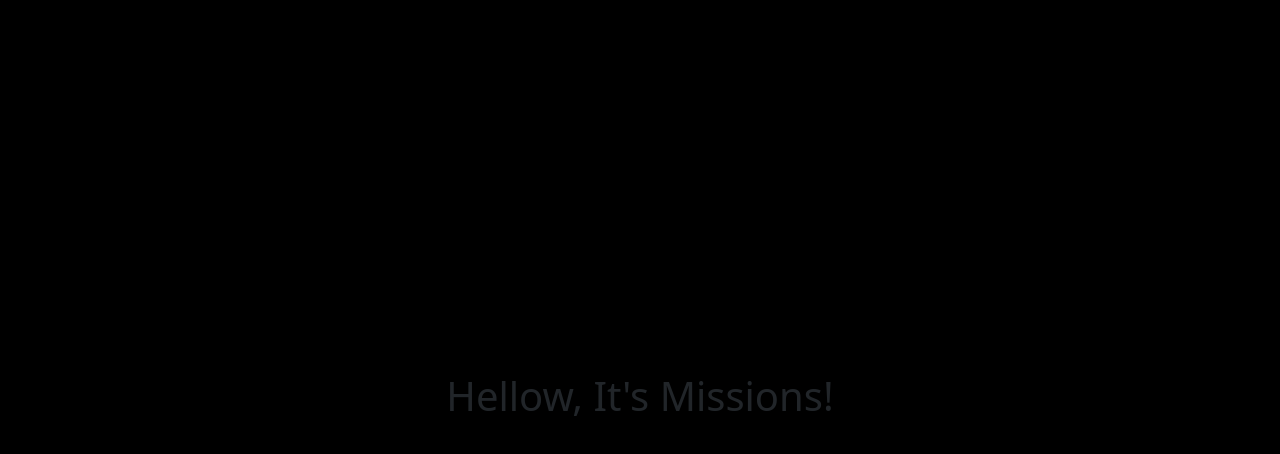
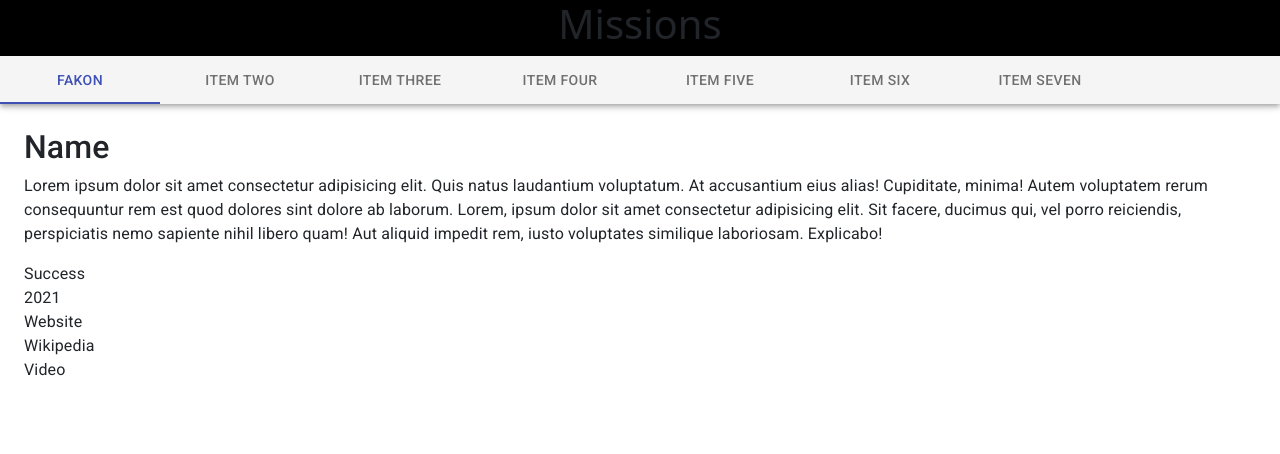
Before and after one commit to OmarMWarraich/spaceapp4, a React (Create React App) app: page / in a window 1280 px wide. Shown: the top 454 px of the page. Built offline with nearby package versions, Linux system fonts and the light colour scheme.

Commit message:
Add Horizontal Scroll Tab

```diff
--- a/src/components/Missions/Missions.tsx
+++ b/src/components/Missions/Missions.tsx
@@ -1,10 +1,12 @@
 import React from "react";
 import "./missions.css";
+import ScrollableTabsButtonAuto from "./Tabs";
 
 const Missions = () => {
     return (
         <div className="missions-container">
-            <h1>Hellow, It's Missions!</h1>
+            <h1>Missions</h1>
+            <ScrollableTabsButtonAuto />
         </div>
     );
 };
--- a/src/components/Missions/Tabs.tsx
+++ b/src/components/Missions/Tabs.tsx
@@ -1,4 +1,4 @@
-import React from "react";
+import React, { useState } from "react";
 import { makeStyles, Theme } from "@material-ui/core/styles";
 import AppBar from "@material-ui/core/AppBar";
 import Tabs from "@material-ui/core/Tabs";
@@ -55,6 +55,17 @@
         setValue(newValue);
     };
 
+    // Dummy State
+    const [dummyArray, setDummyArray] = useState([
+        "Fakon",
+        "Item Two",
+        "Item Three",
+        "Item Four",
+        "Item Five",
+        "Item Six",
+        "Item Seven",
+    ]);
+
     return (
         <div className={classes.root}>
             <AppBar position="static" color="default">
@@ -67,16 +78,43 @@
                   scrollButtons="auto"
                   aria-label="scrollable auto tabs example"
                 >
-                    <Tab label="Item One" {...a11yProps(0)} />
+                    {/* API DATA */}
+                    {dummyArray.map((label, index) => {
+                        return <Tab label={label} {...a11yProps(index)} />;
+                    })}
+                    {/* // */}
+                    {/*
+                    <Tab label="Fakon" {...a11yProps(0)} />
                     <Tab label="Item Two" {...a11yProps(1)} />
                     <Tab label="Item Three" {...a11yProps(2)} />
                     <Tab label="Item Four" {...a11yProps(3)} />
                     <Tab label="Item Five" {...a11yProps(4)} />
                     <Tab label="Item Six" {...a11yProps(5)} />
-                    <Tab label="Item Seven" {...a11yProps(6)} />
+                    <Tab label="Item Seven" {...a11yProps(6)} /> */}
                 </Tabs>
             </AppBar>
-            <TabPanel value={value} index={0}>Item One</TabPanel>
+
+            <TabPanel value={value} index={0}>
+                <h2 className="title">Name</h2>
+                <p className="description">
+                    Lorem ipsum dolor sit amet consectetur adipisicing elit. Quis natus
+                    laudantium voluptatum. At accusantium eius alias! Cupiditate, minima!
+                    Autem voluptatem rerum consequuntur rem est quod dolores sint dolore
+                    ab laborum. Lorem, ipsum dolor sit amet consectetur adipisicing elit.
+                    Sit facere, ducimus qui, vel porro reiciendis, perspiciatis nemo sapiente
+                    nihil libero quam! Aut aliquid impedit rem, iusto voluptates similique
+                    laboriosam. Explicabo!
+                </p>
+                <div className="status-year-container">
+                    <div className="status">Success</div>
+                    <div className="year">2021</div>
+                </div>
+                <div className="social-media-container">
+                    <div className="website">Website</div>
+                    <div className="wikipedia">Wikipedia</div>
+                    <div className="video">Video</div>
+                </div>
+                </TabPanel>
             <TabPanel value={value} index={1}>Item Two</TabPanel>
             <TabPanel value={value} index={2}>Item Three</TabPanel>
             <TabPanel value={value} index={3}>Item Four</TabPanel>
```
